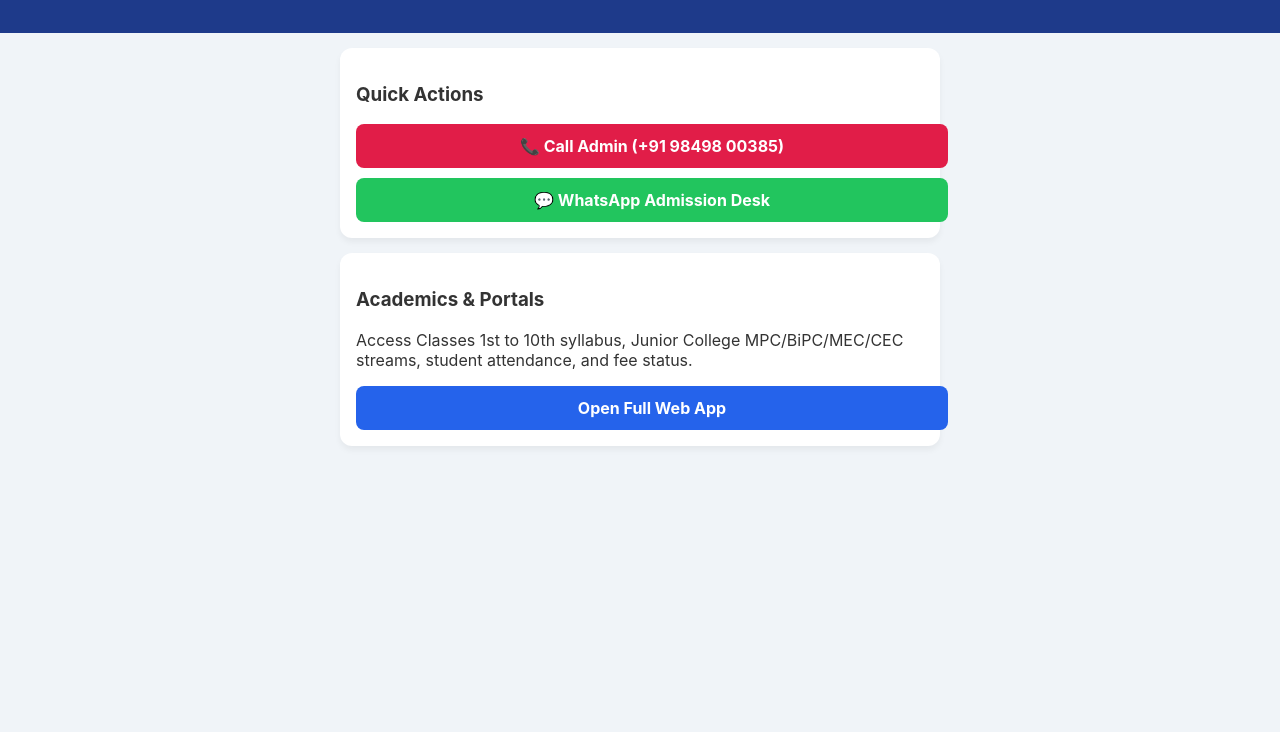
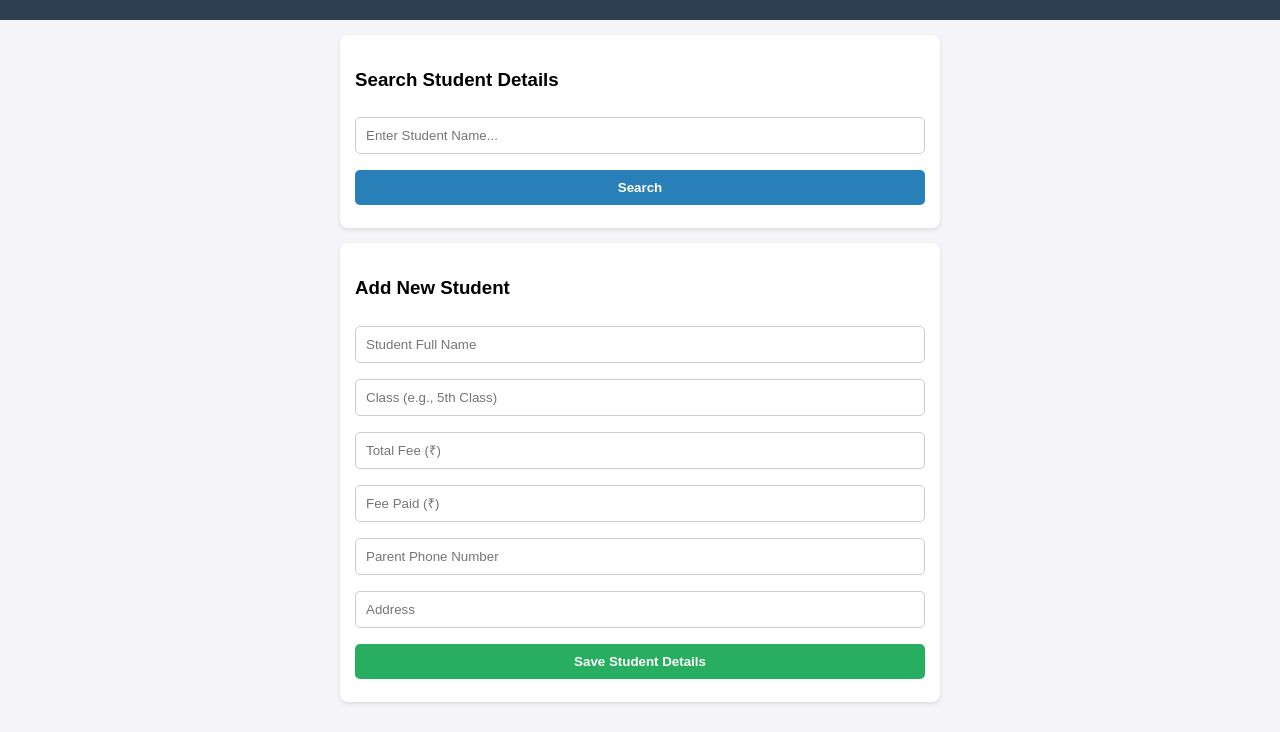
Before and after one commit to manikantakocherla47-dotcom/Bhanu-public-school-and-college-, a plain HTML site: page index.html in a window 1280 px wide. Shown: the part 112-844 px from the top of the page. Before the commit the page ends 800 px from the top, so only its background shows below. Drawn offline with Linux system fonts and the light colour scheme.

Commit message:
Rename file to Index.html

```diff
--- a/index.html
+++ b/index.html
@@ -1,35 +1,188 @@
+
 <!DOCTYPE html>
 <html lang="en">
 <head>
     <meta charset="UTF-8">
     <meta name="viewport" content="width=device-width, initial-scale=1.0">
-    <title>Bhanu Public School & Junior College - Mobile App</title>
+    <title>Bhanu Public School - Student Portal</title>
     <style>
-        body { font-family: -apple-system, BlinkMacSystemFont, 'Segoe UI', Roboto, sans-serif; margin: 0; background: #f0f4f8; color: #333; }
-        .app-header { background: #1e3a8a; color: white; padding: 20px; text-align: center; }
-        .container { padding: 15px; max-width: 600px; margin: auto; }
-        .card { background: white; border-radius: 12px; padding: 16px; margin-bottom: 15px; box-shadow: 0 4px 6px rgba(0,0,0,0.05); }
-        .btn { display: block; width: 100%; padding: 12px; background: #2563eb; color: white; border: none; border-radius: 8px; font-weight: bold; text-align: center; text-decoration: none; margin-top: 10px; cursor: pointer; }
-        .btn-whatsapp { background: #22c55e; }
-        .btn-call { background: #e11d48; }
+        body {
+            font-family: Arial, sans-serif;
+            margin: 0;
+            padding: 0;
+            background-color: #f4f4f9;
+        }
+        .app-header {
+            background-color: #2c3e50;
+            color: white;
+            text-align: center;
+            padding: 15px;
+        }
+        .container {
+            padding: 15px;
+            max-width: 600px;
+            margin: auto;
+        }
+        .card {
+            background: white;
+            padding: 15px;
+            margin-bottom: 15px;
+            border-radius: 8px;
+            box-shadow: 0 2px 4px rgba(0,0,0,0.1);
+        }
+        input, button {
+            width: 100%;
+            padding: 10px;
+            margin: 8px 0;
+            border: 1px solid #ccc;
+            border-radius: 5px;
+            box-sizing: border-box;
+        }
+        button {
+            background-color: #27ae60;
+            color: white;
+            border: none;
+            font-weight: bold;
+            cursor: pointer;
+        }
+        button:hover {
+            background-color: #219150;
+        }
+        .btn-search {
+            background-color: #2980b9;
+        }
+        .btn-search:hover {
+            background-color: #2471a3;
+        }
+        .result-box {
+            background-color: #e8f8f5;
+            padding: 12px;
+            border-left: 4px solid #27ae60;
+            margin-top: 10px;
+            display: none;
+        }
+        .error-box {
+            background-color: #fdedec;
+            color: #c0392b;
+            padding: 10px;
+            border-left: 4px solid #c0392b;
+            margin-top: 10px;
+            display: none;
+        }
     </style>
 </head>
 <body>
+
     <div class="app-header">
-        <h2>Bhanu Public School & Jr College</h2>
+        <h2>Bhanu Public School</h2>
         <p>Gadala, Rajahmundry</p>
     </div>
+
     <div class="container">
+        <!-- Search Student Section -->
         <div class="card">
-            <h3>Quick Actions</h3>
-            <a href="tel:+919849800385" class="btn btn-call">📞 Call Admin (+91 98498 00385)</a>
-            <a href="https://wa.me/919849800385?text=Hello%20Admin,%20I%20would%20like%20to%20know%20more%20about%20admissions%20at%20Bhanu%20Public%20School" target="_blank" class="btn btn-whatsapp">💬 WhatsApp Admission Desk</a>
+            <h3>Search Student Details</h3>
+            <input type="text" id="searchInput" placeholder="Enter Student Name...">
+            <button class="btn-search" onclick="searchStudent()">Search</button>
+
+            <div id="resultBox" class="result-box"></div>
+            <div id="errorBox" class="error-box">Student not found!</div>
         </div>
+
+        <!-- Add Student Section -->
         <div class="card">
-            <h3>Academics & Portals</h3>
-            <p>Access Classes 1st to 10th syllabus, Junior College MPC/BiPC/MEC/CEC streams, student attendance, and fee status.</p>
-            <a href="index.html" class="btn">Open Full Web App</a>
+            <h3>Add New Student</h3>
+            <input type="text" id="studentName" placeholder="Student Full Name" required>
+            <input type="text" id="studentClass" placeholder="Class (e.g., 5th Class)" required>
+            <input type="number" id="totalFee" placeholder="Total Fee (₹)" required>
+            <input type="number" id="paidFee" placeholder="Fee Paid (₹)" required>
+            <input type="tel" id="parentPhone" placeholder="Parent Phone Number" required>
+            <input type="text" id="address" placeholder="Address" required>
+            <button onclick="addStudent()">Save Student Details</button>
         </div>
     </div>
+
+    <script>
+        let students = JSON.parse(localStorage.getItem('bps_students')) || [
+            {
+                name: "Ravi Kumar",
+                studentClass: "10th Class",
+                totalFee: 15000,
+                paidFee: 10000,
+                parentPhone: "9848012345",
+                address: "Gadala, Rajahmundry"
+            }
+        ];
+
+        function saveToStorage() {
+            localStorage.setItem('bps_students', JSON.stringify(students));
+        }
+
+        function addStudent() {
+            const name = document.getElementById('studentName').value.trim();
+            const studentClass = document.getElementById('studentClass').value.trim();
+            const totalFee = parseFloat(document.getElementById('totalFee').value);
+            const paidFee = parseFloat(document.getElementById('paidFee').value);
+            const parentPhone = document.getElementById('parentPhone').value.trim();
+            const address = document.getElementById('address').value.trim();
+
+            if (!name || !studentClass || isNaN(totalFee) || isNaN(paidFee) || !parentPhone || !address) {
+                alert("Please fill all fields correctly.");
+                return;
+            }
+
+            students.push({
+                name,
+                studentClass,
+                totalFee,
+                paidFee,
+                parentPhone,
+                address
+            });
+
+            saveToStorage();
+            alert("Student added successfully!");
+
+            document.getElementById('studentName').value = '';
+            document.getElementById('studentClass').value = '';
+            document.getElementById('totalFee').value = '';
+            document.getElementById('paidFee').value = '';
+            document.getElementById('parentPhone').value = '';
+            document.getElementById('address').value = '';
+        }
+
+        function searchStudent() {
+            const query = document.getElementById('searchInput').value.trim().toLowerCase();
+            const resultBox = document.getElementById('resultBox');
+            const errorBox = document.getElementById('errorBox');
+
+            resultBox.style.display = 'none';
+            errorBox.style.display = 'none';
+
+            if (!query) return;
+
+            const matches = students.filter(s => s.name.toLowerCase().includes(query));
+
+            if (matches.length > 0) {
+                let html = '';
+                matches.forEach(s => {
+                    const remainingFee = s.totalFee - s.paidFee;
+                    html += `
+                        <p><strong>Name:</strong> ${s.name} (${s.studentClass})</p>
+                        <p><strong>Total Fee:</strong> ₹${s.totalFee}</p>
+                        <p><strong>Paid Fee:</strong> ₹${s.paidFee}</p>
+                        <p><strong>Remaining Fee:</strong> <span style="color: ${remainingFee > 0 ? 'red' : 'green'}; font-weight: bold;">₹${remainingFee}</span></p>
+                        <p><strong>Parent Phone:</strong> <a href="tel:${s.parentPhone}">${s.parentPhone}</a></p>
+                        <p><strong>Address:</strong> ${s.address}</p>
+                        <hr>
+                    `;
+                });
+                resultBox.innerHTML = html;
+                resultBox.style.display = 'block';
+            } else {
+                errorBox.style.display = 'block';
+            }
+        }
+    </script>
 </body>
 </html>
```
